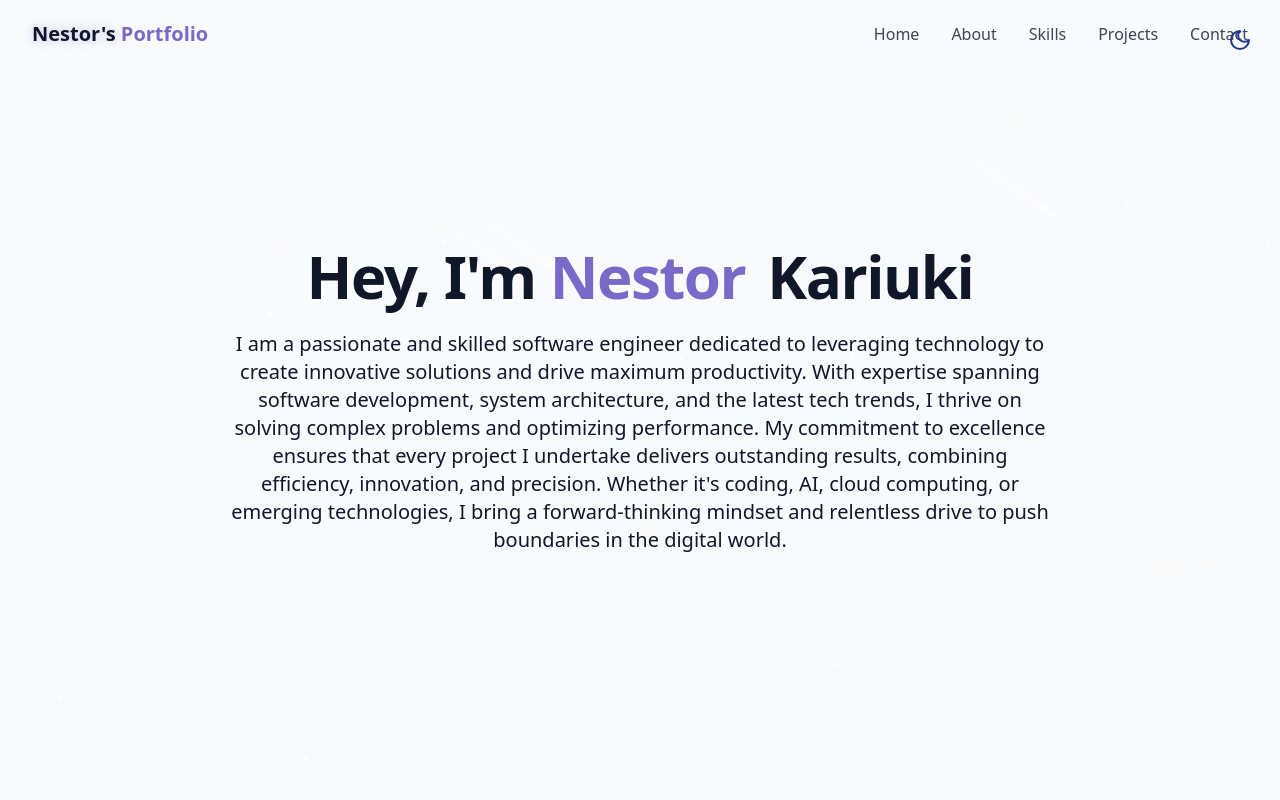
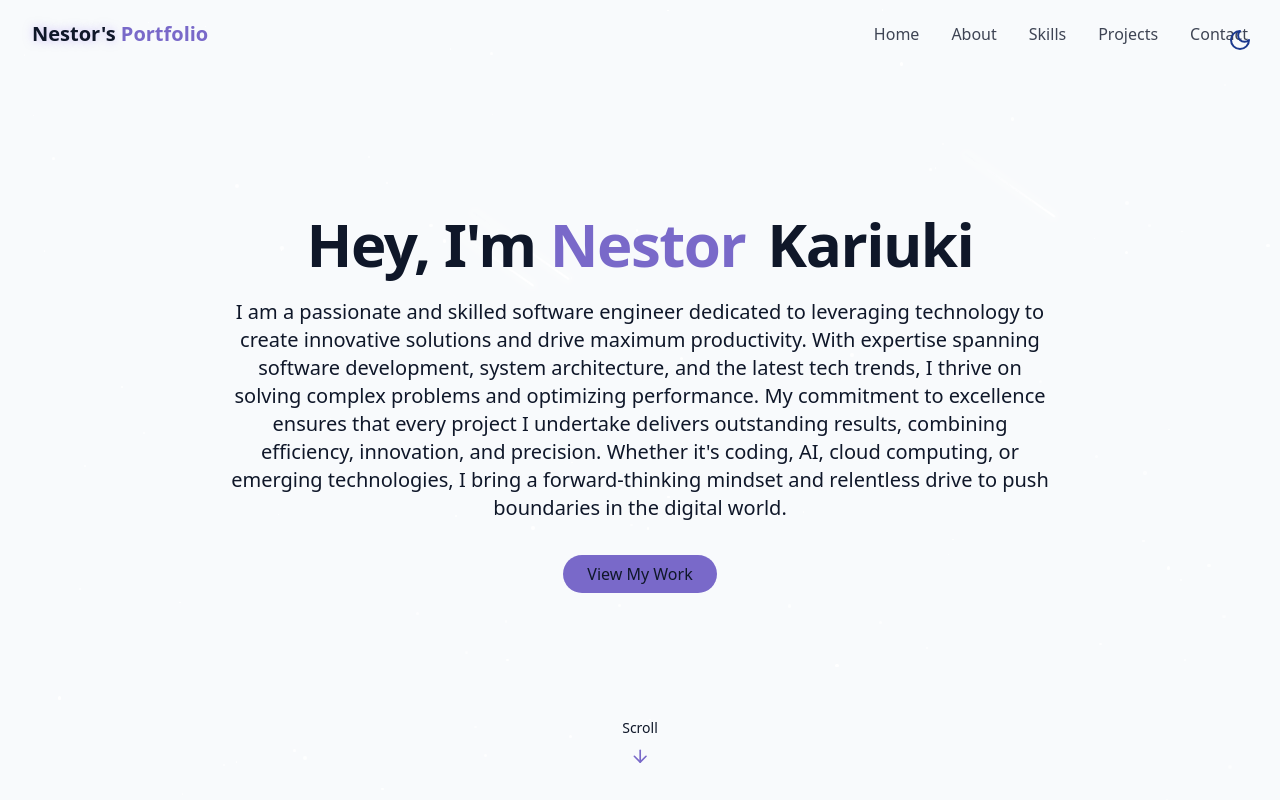
Before and after one commit to nezzyyoung/nestorkariuki, a React (Vite) app: page / in a window 1280 px wide. Built offline with nearby package versions, Linux system fonts and the light colour scheme.

Commit message:
updates, completed my hero section

```diff
--- a/src/components/HeroSection.jsx
+++ b/src/components/HeroSection.jsx
@@ -1,3 +1,4 @@
+import { ArrowDown } from "lucide-react"
 
 
 export const HeroSection = () => {
@@ -24,8 +25,21 @@
                         I bring a forward-thinking mindset and relentless drive to push
                         boundaries in the digital world.
                     </p>
+
+                    <div className="pt-4 opacity-0 animate-fade-in-delay-4">
+                        <a href="#projects" className="cosmic-button">
+                            View My Work
+                        </a>
+                    </div>
                 </div>
             </div>
+
+            <div className="absolute bottom-8 left-1/2 transform -translate-x-1/2 flex flex-col items-center animate-bounce">
+                <span className="text-sm text-muted-foreground mb-2">Scroll</span>
+                <ArrowDown className="h-5 w-5 text-primary" />
+            </div>
+
+
 
         </section>
     )
```
